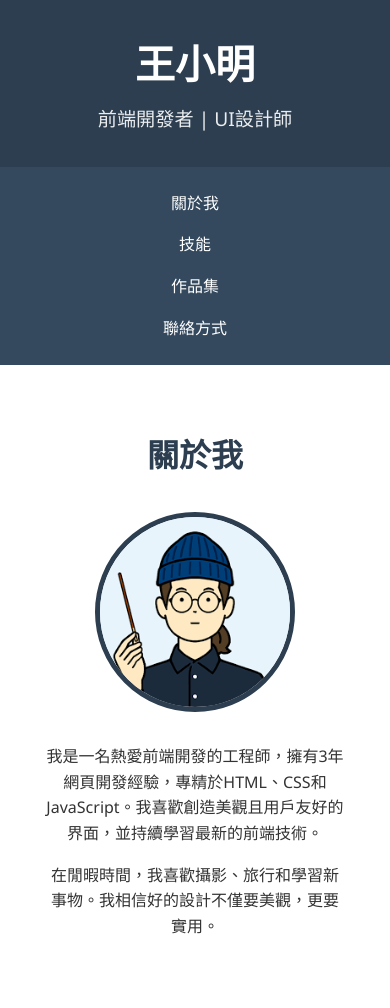
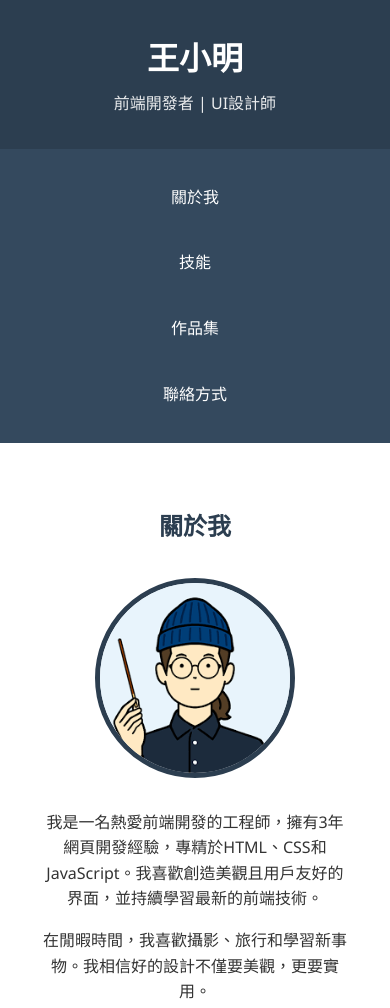
Before and after one commit to boss7609/people2, a plain HTML site: page index.html in a window 390 px wide. Shown: the top 1008 px of the page. Drawn offline with Linux system fonts and the light colour scheme.

Commit message:
Add files via upload

```diff
--- a/style.css
+++ b/style.css
@@ -1,4 +1,6 @@
-/* 基本樣式重置 */
+/* ====================
+   基本樣式重置
+==================== */
 * {
     margin: 0;
     padding: 0;
@@ -18,7 +20,9 @@ body {
     padding: 0 15px;
 }
 
-/* 標題樣式 */
+/* ====================
+   標題區塊
+==================== */
 header {
     background: #2c3e50;
     color: #fff;
@@ -36,10 +40,13 @@ header p {
     opacity: 0.9;
 }
 
-/* 導航欄 */
+/* ====================
+   導航欄
+==================== */
 nav {
     background: #34495e;
     padding: 1rem 0;
+    position: -webkit-sticky;
     position: sticky;
     top: 0;
     z-index: 100;
@@ -59,16 +66,20 @@ nav ul li a {
     color: #fff;
     text-decoration: none;
     font-weight: 500;
-    padding: 0.5rem 1rem;
+    padding: 0.75rem 1.25rem;
+    font-size: 1rem;
     border-radius: 4px;
     transition: background 0.3s;
+    display: inline-block;
 }
 
 nav ul li a:hover {
     background: rgba(255, 255, 255, 0.1);
 }
 
-/* 區段樣式 */
+/* ====================
+   區段通用樣式
+==================== */
 .section {
     padding: 4rem 0;
 }
@@ -84,7 +95,9 @@ nav ul li a:hover {
     background: #f9f9f9;
 }
 
-/* 關於我 */
+/* ====================
+   關於我區塊
+==================== */
 .about-content {
     display: flex;
     align-items: center;
@@ -109,7 +122,9 @@ nav ul li a:hover {
     margin-bottom: 1rem;
 }
 
-/* 技能 */
+/* ====================
+   技能區塊
+==================== */
 .skills-grid {
     display: grid;
     grid-template-columns: repeat(auto-fit, minmax(250px, 1fr));
@@ -141,7 +156,9 @@ nav ul li a:hover {
     color: #2c3e50;
 }
 
-/* 作品集 */
+/* ====================
+   作品集區塊
+==================== */
 .portfolio-grid {
     display: grid;
     grid-template-columns: repeat(auto-fit, minmax(300px, 1fr));
@@ -177,14 +194,17 @@ nav ul li a:hover {
     color: #666;
 }
 
-/* 聯絡方式 */
+/* ====================
+   聯絡方式區塊
+==================== */
 .contact-content {
     display: flex;
     gap: 2rem;
     flex-wrap: wrap;
 }
 
-.contact-info, .contact-form {
+.contact-info,
+.contact-form {
     flex: 1;
     min-width: 300px;
 }
@@ -224,6 +244,7 @@ nav ul li a:hover {
     border: 1px solid #ddd;
     border-radius: 4px;
     font-family: inherit;
+    font-size: 1rem;
 }
 
 .contact-form textarea {
@@ -246,7 +267,9 @@ nav ul li a:hover {
     background: #2980b9;
 }
 
-/* 頁尾 */
+/* ====================
+   頁尾
+==================== */
 footer {
     background: #2c3e50;
     color: #fff;
@@ -255,7 +278,9 @@ footer {
     margin-top: 2rem;
 }
 
-/* 響應式設計 */
+/* ====================
+   響應式設計：768px 以下
+==================== */
 @media (max-width: 768px) {
     .about-content {
         justify-content: center;
@@ -271,3 +296,37 @@ footer {
         margin: 0.5rem 0;
     }
 }
+
+/* ====================
+   響應式設計：480px 以下
+==================== */
+@media (max-width: 480px) {
+    .container {
+        padding: 0 10px;
+    }
+
+    header h1 {
+        font-size: 2rem;
+    }
+
+    header p {
+        font-size: 1rem;
+    }
+
+    .section h2 {
+        font-size: 1.5rem;
+    }
+
+    .skills-grid,
+    .portfolio-grid {
+        grid-template-columns: 1fr;
+    }
+
+    .contact-content {
+        flex-direction: column;
+    }
+
+    .contact-form button {
+        width: 100%;
+    }
+}
```
